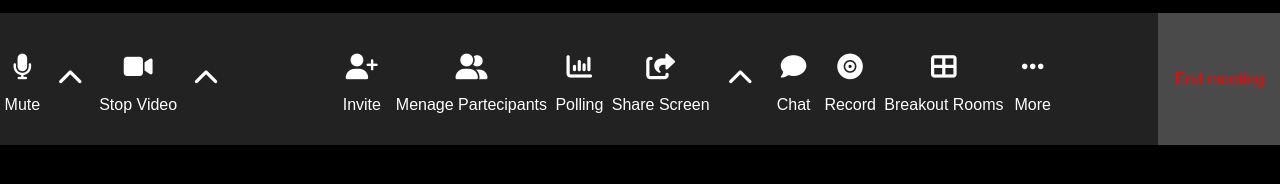
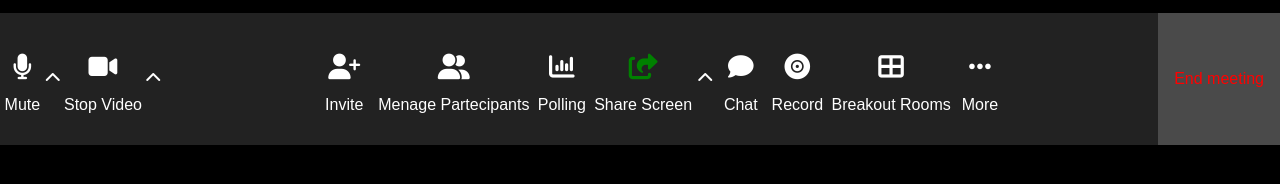
Before and after one commit to Marcosshyguy/html-css-zoom, a plain HTML site: page index.html in a window 1280 px wide. Shown: the part 606-790 px from the top of the page. Drawn offline with Linux system fonts and the light colour scheme.

Commit message:
set the correct shape of the <i> elements inside .toolbar

```diff
--- a/css/style.css
+++ b/css/style.css
@@ -109,18 +109,16 @@ img{
 
 }
 
-/* [class="fa-chevron-up"]{
-    font-size:4rem;
-} */
 
-.toolbar i{
+.smart-button i{
     font-size:1.6rem;
     padding:.5em;
 }
 
-i > [class=fa-solid]{
-    font-size:3px;
+[class="fa-solid fa-share-from-square"]{
+    color: green;
 }
+
 
 .toolbar p{
     padding:.2em;
--- a/index.html
+++ b/index.html
@@ -276,7 +276,7 @@
             </div>
     <!--end grid -->
 
-    <!-- toolbar -->
+     <!-- toolbar -->
             <nav>
                 <div class="toolbar">
 
@@ -312,7 +312,7 @@
                             <i class="fa-solid fa-share-from-square"></i>
                             <p>Share Screen</p>
                         </div>
-                        <span><i class="fa-solid fa-chevron-up font"></i></span>
+                        <span><i class="fa-solid fa-chevron-up"></i></span>
                         <div class="smart-button">
                             <i class="fa-solid fa-comment"></i>
                             <p>Chat</p>
@@ -329,15 +329,13 @@
                             <i class="fa-solid fa-ellipsis"></i>
                             <p>More</p>
                         </div>
-
                     </div>
-
 
                     <div class="end-button">End meeting</div>
                 </div>
             </nav>
+    <!-- end toolbar -->
 
-    <!-- end toolbar -->
         </div>
     </main>
     <!-- end main -->
@@ -345,5 +343,8 @@
 
 
 
+
+
+
 </body>
 </html>
```
